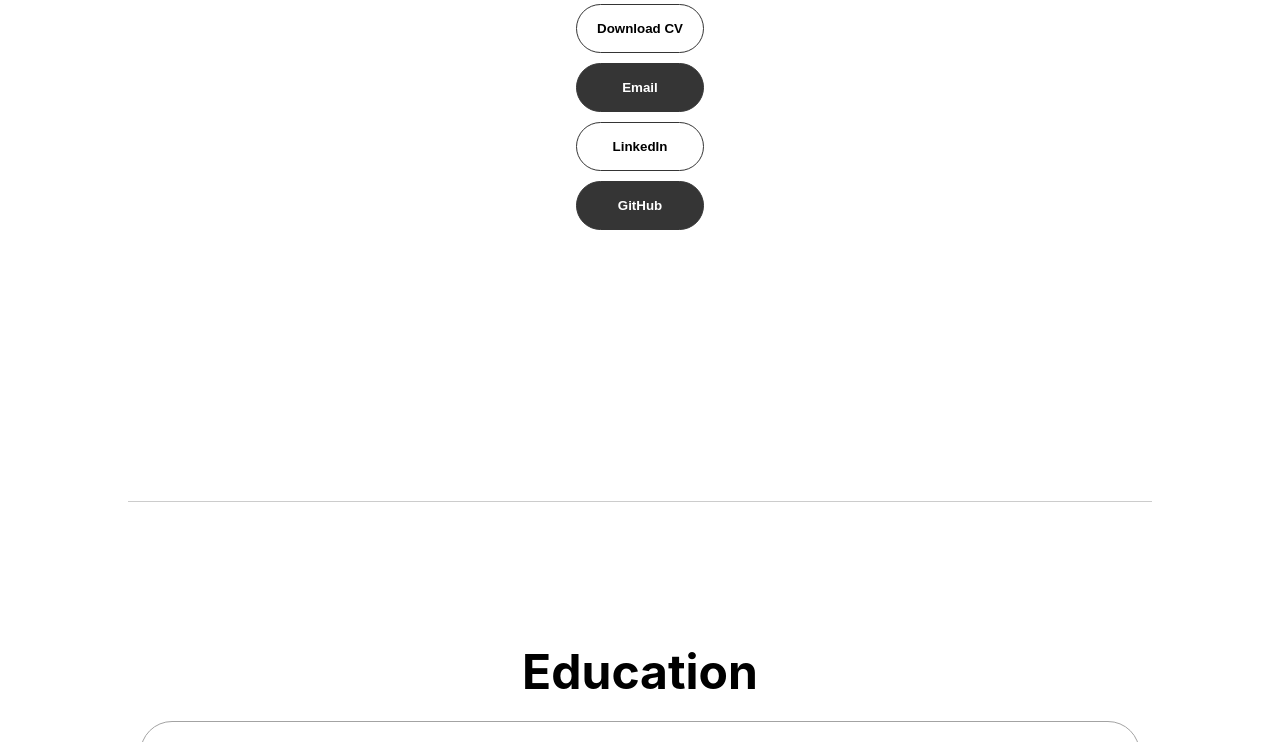
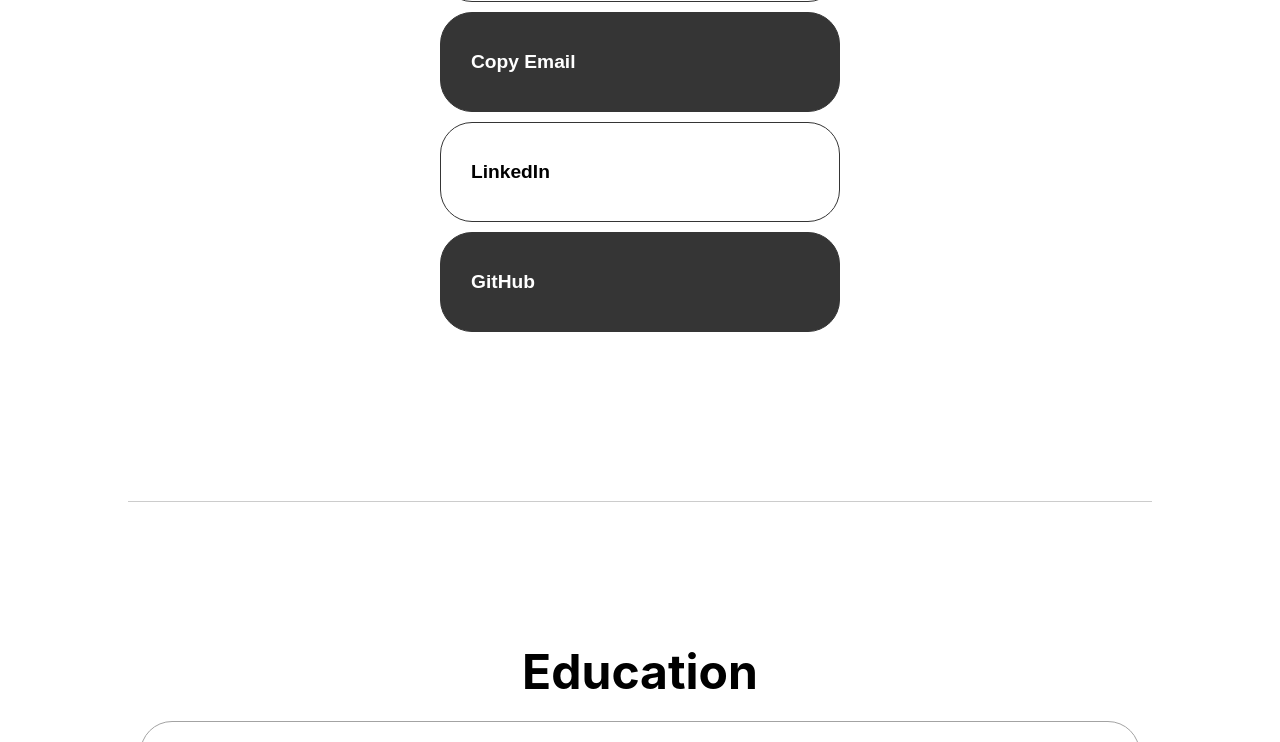
Before and after one commit to baskargopinath/portfolio-website, a plain HTML site: page index.html in a window 1280 px wide. Shown: the part 358-1100 px from the top of the page. Drawn offline with Linux system fonts and the light colour scheme.

Commit message:
Update buttons

```diff
--- a/index.html
+++ b/index.html
@@ -28,6 +28,13 @@
         flex-direction: column;
         gap: 10px; /* Add space between buttons */
         align-items: center;
+      }
+      .btn {
+        padding: 15px 30px; /* Increase padding for bigger buttons */
+        font-size: 1.2em; /* Increase font size */
+        width: 400px; /* Set a fixed width for the buttons */
+        height: 100px; /* Set a fixed height for the buttons */
+        text-align: left;
       }
       .education-details-container,
       .experience-details-container {
@@ -94,7 +101,7 @@
       </ul>
     </nav>
     <nav id="hamburger-nav">
-      <div class="logo">John Doe</div>
+      <div class="logo">Baskar Gopinath</div>
       <div class="hamburger-menu">
         <div class="hamburger-icon" onclick="toggleMenu()">
           <span></span>
@@ -122,7 +129,7 @@
             Download CV
           </button>
           <button class="btn btn-color-1" onclick="location.href='mailto:examplemail@gmail.com'">
-            Email
+            Copy Email
           </button>
           <button class="btn btn-color-2" onclick="location.href='https://linkedin.com/'">
             LinkedIn
```
Also changed, not shown: 1 other file.
